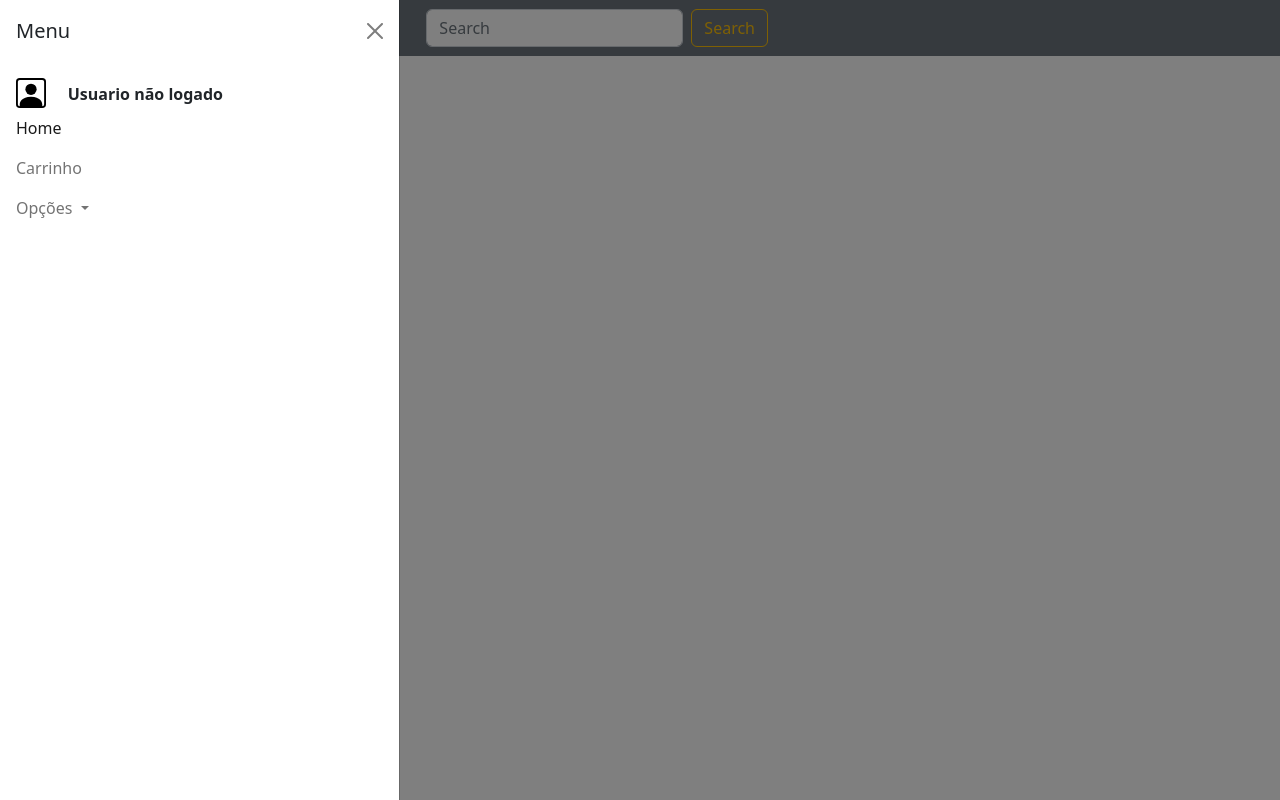
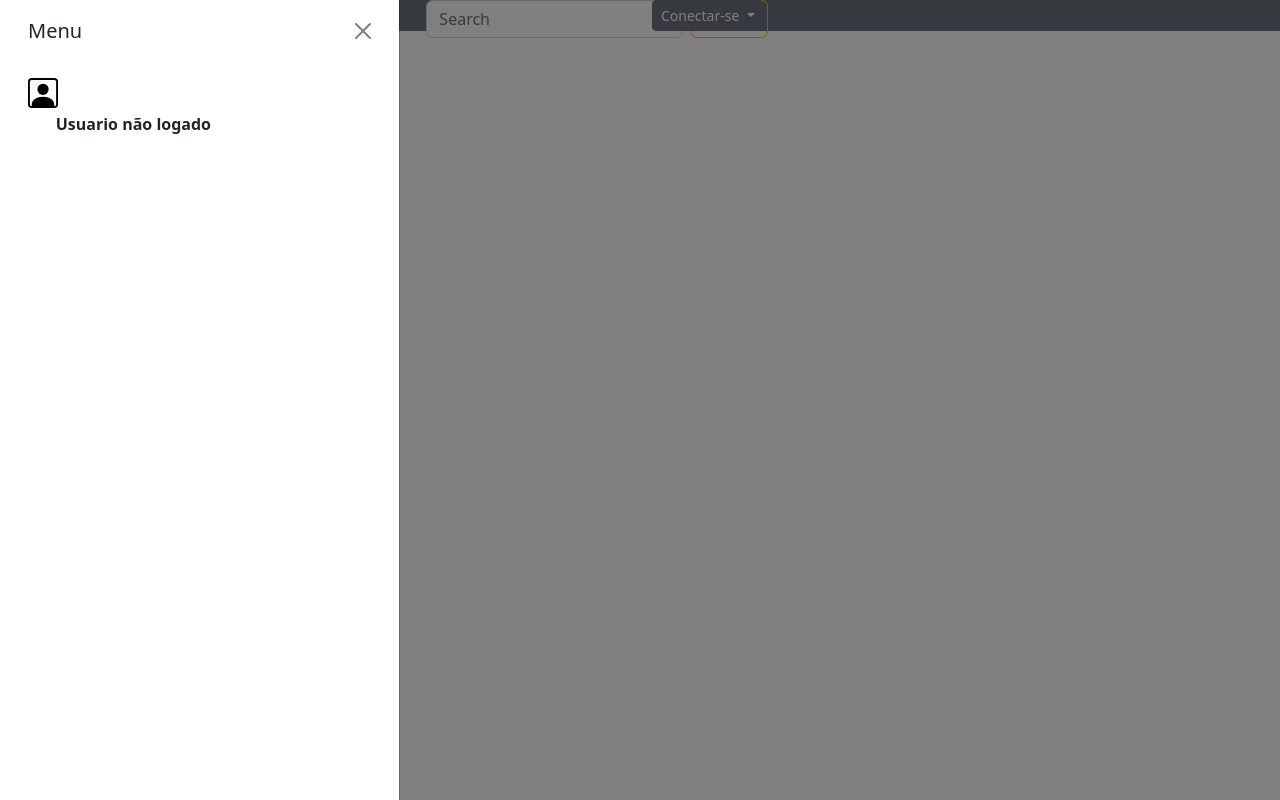
Before and after one commit to MarcosAur/loja-web, a PHP site: page /partes/topo.php in a window 1280 px wide, after a click that opens the changed part. Run offline with PHP 8.4, Linux system fonts and the light colour scheme.

Commit message:
Ajustes topo

```diff
--- a/partes/topo.php
+++ b/partes/topo.php
@@ -26,16 +26,19 @@
     <meta name="theme-color" content="#ffffff">
 </head>
 <body>
-    <nav class="navbar bg-secondary">
-        <div class="container-fluid">
-          <button class="navbar-toggler" type="button" data-bs-toggle="offcanvas" data-bs-target="#offcanvasNavbar" aria-controls="offcanvasNavbar">
+	<div class="container-fluid bg-secondary">
+		<div class="row">
+			<div class="col-xs-12 col-sm-1">
+				<img class="logo-teste" src="../img/android-chrome-192x192.png" width="80px">
+			</div>
+			<div class="col-xs-12 col-sm-1">
+				<button class="navbar-toggler" type="button" data-bs-toggle="offcanvas" data-bs-target="#offcanvasNavbar"
+					aria-controls="offcanvasNavbar">
 					<span class="navbar-toggler-icon"></span>
 				</button>
-          <img class="logo-teste" src="../img/android-chrome-192x192.png" width="80px">
-          <form class="d-flex search-position" role="search">
-            <input class="form-control me-2" type="search" placeholder="Search" aria-label="Search">
-            <button class="btn btn-outline-warning" type="submit">Search</button>
-          </form>
+			</div>
+
+			<!-- Início Off canvas menu -->
 			<div class="offcanvas offcanvas-start" tabindex="-1" id="offcanvasNavbar" aria-labelledby="offcanvasNavbarLabel">
 				<div class="offcanvas-header">
 					<h5 class="offcanvas-title" id="offcanvasNavbarLabel">Menu</h5>
@@ -50,7 +53,7 @@
                 }
                 echo "<p class='icon-logon-desc'>$username</p> ";
           ?>
-              <ul class="navbar-nav justify-content-end flex-grow-1 pe-3">
+					<ul class="dropdown-menu">
 						<li class="nav-item">
 							<a class="nav-link active" aria-current="page" href="#">Home</a>
 						</li>
@@ -58,7 +61,8 @@
 							<a class="nav-link" href="#">Carrinho</a>
 						</li>
 						<li class="nav-item dropdown">
-                  <a class="nav-link dropdown-toggle" href="#" id="offcanvasNavbarDropdown" role="button" data-bs-toggle="dropdown" aria-expanded="false">
+							<a class="nav-link dropdown-toggle" href="#" id="offcanvasNavbarDropdown" role="button"
+								data-bs-toggle="dropdown" aria-expanded="false">
 								Opções
 							</a>
 							<ul class="dropdown-menu" aria-labelledby="offcanvasNavbarDropdown">
@@ -71,10 +75,32 @@
 							</ul>
 						</li>
 					</ul>
-            </div>
-          </div>
-        </div>
-    </nav>
+				</div> <!-- Div fechando o off canvas body -->
+			</div> <!-- Final div off-canvas -->
+			<div class="col-xs-12 col-sm-4">
+				<form class="d-flex search-position" role="search">
+					<input class="form-control me-2" type="search" placeholder="Search" aria-label="Search">
+					<button class="btn btn-outline-warning" type="submit">Search</button>
+				</form>
+			</div> <!-- Final div barra de pesquisa-->
+			<div class="col-xs-12 col-sm-6">
+				<div class="btn-group">
+					<button class="btn btn-secondary btn-sm dropdown-toggle" type="button" data-bs-toggle="dropdown"
+						aria-expanded="false">
+						Conectar-se
+					</button>
+					<ul class="dropdown-menu">
+						<li><a class="dropdown-item" href="./tela-login.php">Login</a></li>
+						<li><a class="dropdown-item" href="./tela-cadastro.php">Cadastro</a></li>
+						<li>
+							<hr class="dropdown-divider">
+						</li>
+						<li><a class="dropdown-item" href="../auxiliar/validacao.php?desconectar=true">Desconectar</a></li>
+					</ul>
+				</div> <!-- Essa div fecha o botão -->
+			</div> <!-- Essa div fecha o menu opções -->
+		</div> <!-- Final div row -->
+	</div> <!-- Final da div container-->
 </body>
 <footer>
   <script src="https://cdn.jsdelivr.net/npm/bootstrap@5.2.0-beta1/dist/js/bootstrap.bundle.min.js" integrity="sha384-pprn3073KE6tl6bjs2QrFaJGz5/SUsLqktiwsUTF55Jfv3qYSDhgCecCxMW52nD2" crossorigin="anonymous"></script>
```
Lines whose indentation alone changed are shown as unchanged.
